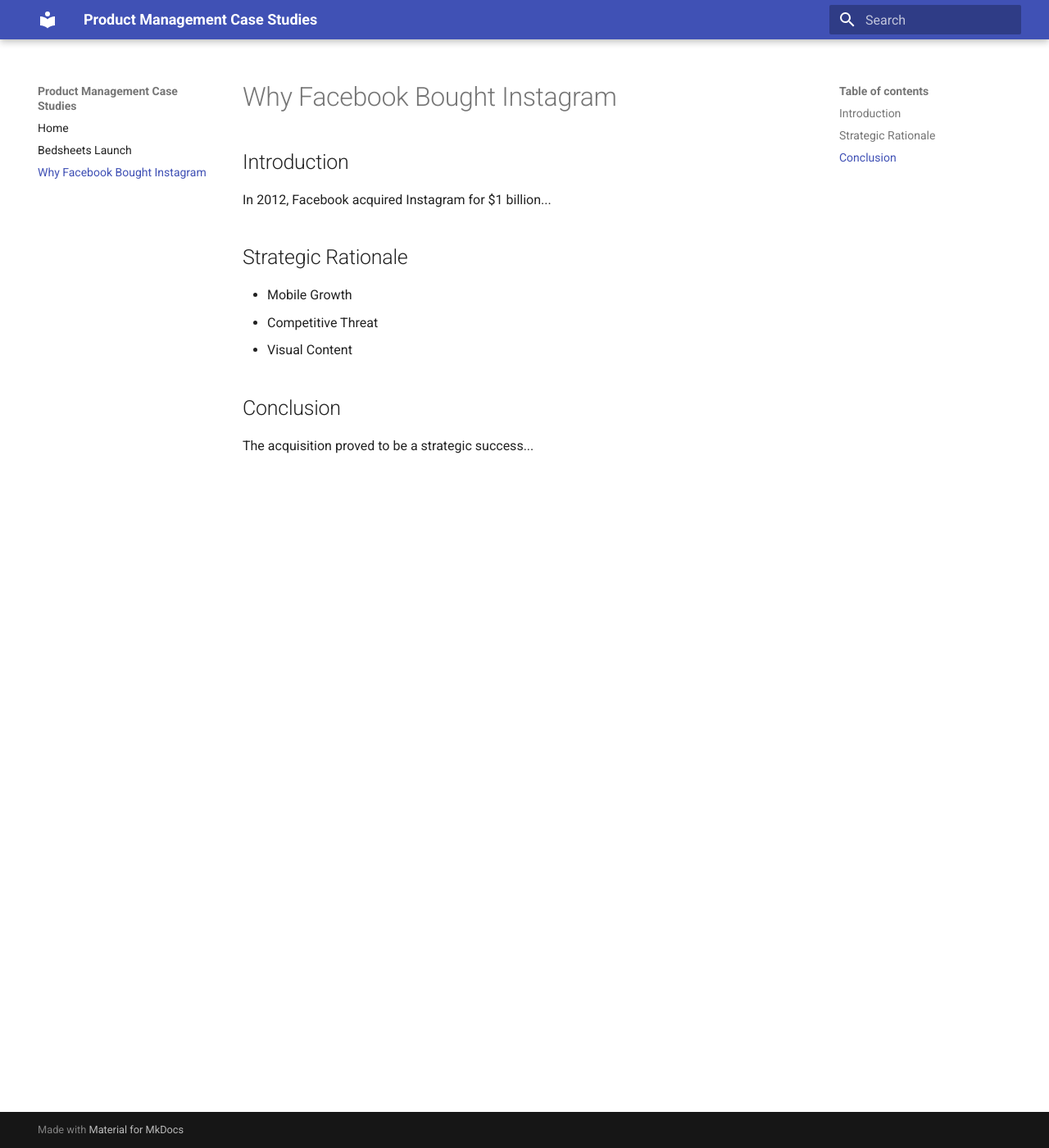
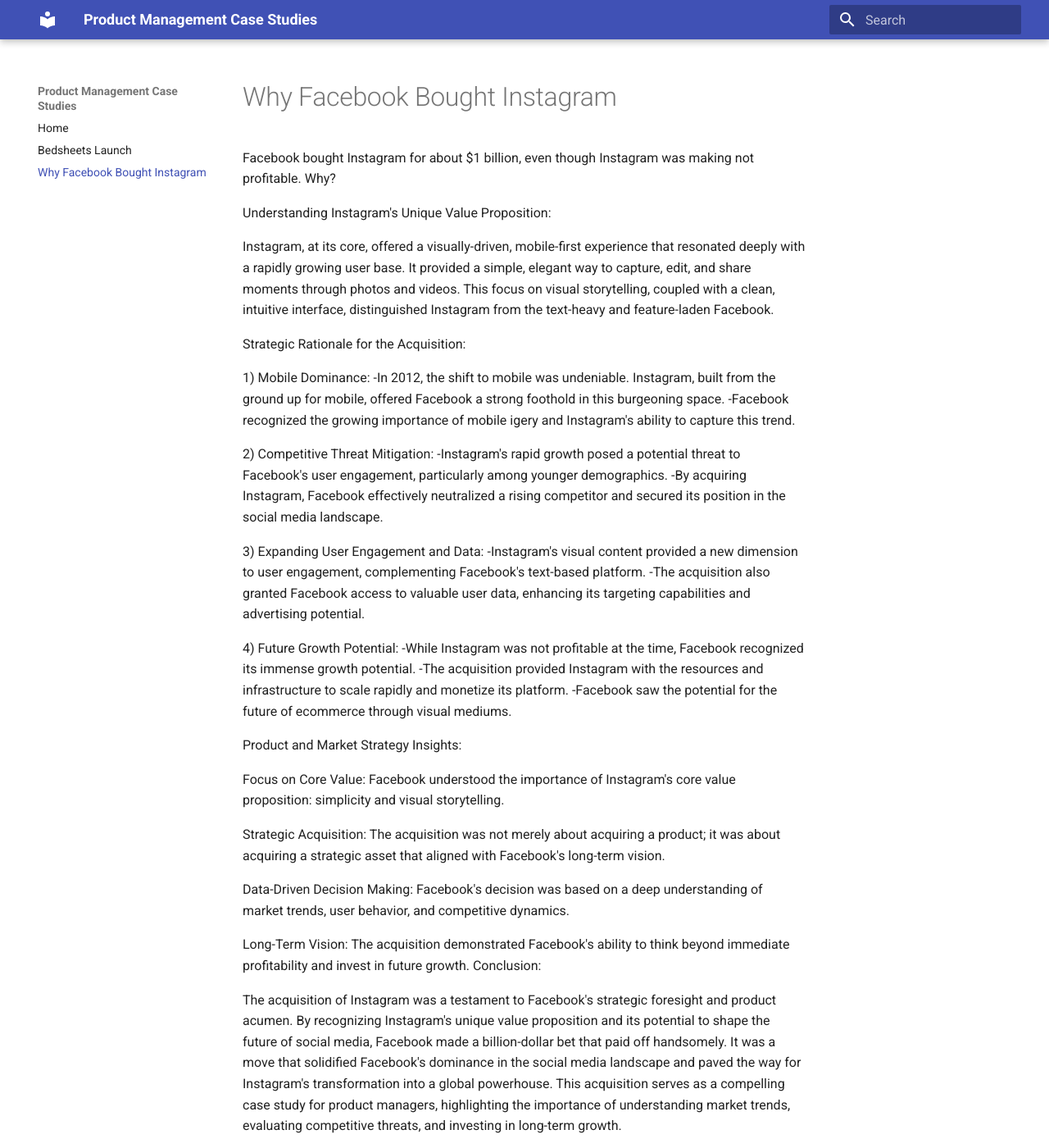
Before and after one commit to naveedhsk/ai-reliability-rag, an MkDocs documentation site: the page built from docs/instagram.md, in a window 1280 px wide and 1400 px high. Shown: the whole window at 82% size. Built offline with MkDocs 1.6.1 and Material for MkDocs 9.7.7, drawn with Linux system fonts in a browser that asks for light colours.

Commit message:
Update instagram.md

```diff
--- a/docs/instagram.md
+++ b/docs/instagram.md
@@ -1,15 +1,40 @@
-# Why Facebook Bought Instagram
+Facebook bought Instagram for about $1 billion, even though Instagram was making not profitable. Why?
 
-## Introduction
+Understanding Instagram's Unique Value Proposition:
 
-In 2012, Facebook acquired Instagram for $1 billion...
+Instagram, at its core, offered a visually-driven, mobile-first experience that resonated deeply with a rapidly growing user base. It provided a simple, elegant way to capture, edit, and share moments through photos and videos. This focus on visual storytelling, coupled with a clean, intuitive interface, distinguished Instagram from the text-heavy and feature-laden Facebook.
 
-## Strategic Rationale
+Strategic Rationale for the Acquisition:
 
-* Mobile Growth
-* Competitive Threat
-* Visual Content
+1) Mobile Dominance:
+-In 2012, the shift to mobile was undeniable. Instagram, built from the ground up for mobile, offered Facebook a strong foothold in this burgeoning space.
+-Facebook recognized the growing importance of mobile igery and Instagram's ability to capture this trend.
 
-## Conclusion
+2) Competitive Threat Mitigation:
+-Instagram's rapid growth posed a potential threat to Facebook's user engagement, particularly among younger demographics.
+-By acquiring Instagram, Facebook effectively neutralized a rising competitor and secured its position in the social media landscape.
 
-The acquisition proved to be a strategic success...
+3) Expanding User Engagement and Data:
+-Instagram's visual content provided a new dimension to user engagement, complementing Facebook's text-based platform.
+-The acquisition also granted Facebook access to valuable user data, enhancing its targeting capabilities and advertising potential.
+
+4) Future Growth Potential:
+-While Instagram was not profitable at the time, Facebook recognized its immense growth potential.
+-The acquisition provided Instagram with the resources and infrastructure to scale rapidly and monetize its platform.
+-Facebook saw the potential for the future of ecommerce through visual mediums.
+
+Product and Market Strategy Insights:
+
+Focus on Core Value:
+  Facebook understood the importance of Instagram's core value proposition: simplicity and visual storytelling.
+
+  Strategic Acquisition: The acquisition was not merely about acquiring a product; it was about acquiring a strategic asset that aligned
+  with Facebook's long-term vision.
+
+  Data-Driven Decision Making: Facebook's decision was based on a deep understanding of market trends, user behavior, and competitive
+  dynamics.
+
+  Long-Term Vision: The acquisition demonstrated Facebook's ability to think beyond immediate profitability and invest in future growth.
+  Conclusion:
+
+The acquisition of Instagram was a testament to Facebook's strategic foresight and product acumen. By recognizing Instagram's unique value proposition and its potential to shape the future of social media, Facebook made a billion-dollar bet that paid off handsomely. It was a move that solidified Facebook's dominance in the social media landscape and paved the way for Instagram's transformation into a global powerhouse. This acquisition serves as a compelling case study for product managers, highlighting the importance of understanding market trends, evaluating competitive threats, and investing in long-term growth.
```
